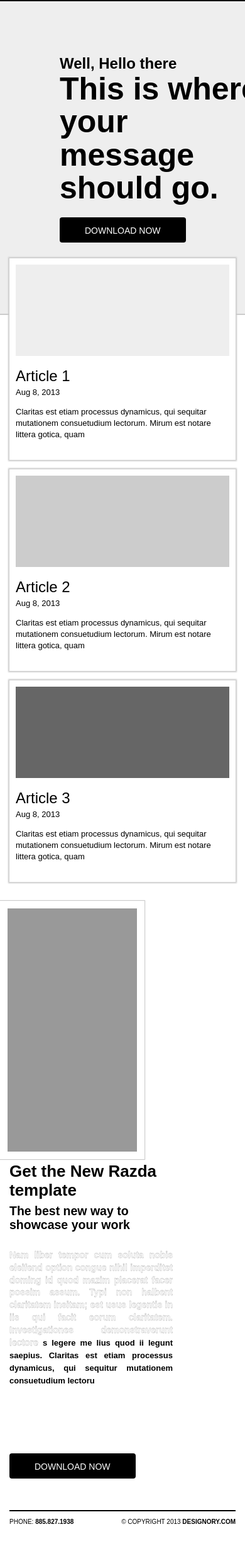
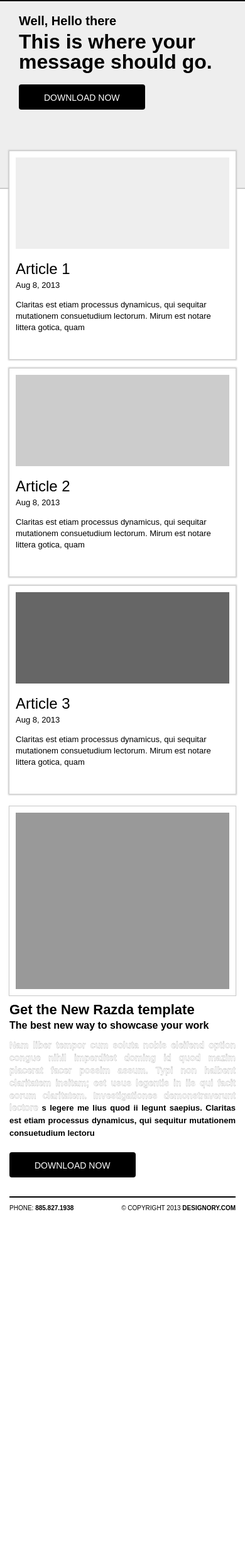
Before and after one commit to constantinpojoga/designory, a PHP site: page / in a window 390 px wide; the page is wider, and only the part inside the window is pictured. Shown: the part 85-2547 px from the top of that part at 63% size. After the commit the page ends 2006 px from the top of that part, so only its background shows below. Run offline with PHP 8.4, Linux system fonts and the light colour scheme.

Commit message:
responsive version

```diff
--- a/app/css/style.css
+++ b/app/css/style.css
@@ -537,7 +537,7 @@ li {
   li:last-child {
     margin-bottom: 10px; }
 
-@media screen and (min-width: 750px) {
+@media screen and (min-width: 768px) {
   #menu-toggle {
     display: none;
     margin-right: 0; }
@@ -638,7 +638,7 @@ p {
     -webkit-box-shadow: 0px 0px 1px 1px #ccc;
     box-shadow: 0px 0px 1px 1px #ccc;
     height: 410px;
-    margin: 0 45px 0px -15px;
+    margin: 0 40px 0px 0px;
     padding: 12px; }
     .section-2 .article-one-half .photo-one-half {
       background-color: #999;
@@ -663,6 +663,67 @@ p {
 .msg-one-half h2 {
   margin-bottom: 27px; }
 
+@media (max-width: 991px) {
+  .section-1 .article-one-third {
+    height: 330px; }
+  .section-2 {
+    padding: 15px 100px 0 0; }
+    .section-2 .article-one-half {
+      height: 330px;
+      margin: 0;
+      padding: 10px; }
+    .section-2 .razda-msg {
+      line-height: 1.53em;
+      margin-bottom: 10px;
+      margin-right: 0; }
+  .msg-one-half h1 {
+    margin-top: 10px;
+    margin-bottom: -10px; }
+  .msg-one-half h2 {
+    margin-bottom: 10px; } }
+
 @media (max-width: 768px) {
+  .hero {
+    min-height: 340px; }
+    .hero .hero-center-text {
+      left: 50px;
+      top: 40px; }
+    .hero h1 {
+      margin-top: 5px;
+      font-size: 40px;
+      margin-bottom: 20px;
+      line-height: 1em; }
+    .hero h3 {
+      font-size: 22px; }
+  .negative-margin-top {
+    margin-top: -70px; }
+  .section-2 {
+    margin: -10px -100px 30px 0px; }
+    .section-2 .article-one-half {
+      margin-right: 0px; }
+    .section-2 .razda-msg {
+      margin-bottom: 20px; } }
+
+@media (max-width: 480px) {
   .section-1 .article-one-third {
-    margin-bottom: 15px; } }
+    margin-bottom: 15px;
+    min-height: 280px; }
+  .hero {
+    min-height: 300px; }
+    .hero .hero-center-text {
+      left: 30px;
+      top: 20px; }
+    .hero h1 {
+      margin-top: 5px;
+      font-size: 32px; }
+    .hero h3 {
+      font-size: 20px;
+      margin: 0; }
+  .negative-margin-top {
+    margin-top: -60px; }
+  .section-2 .article-one-half {
+    height: 300px; }
+  .msg-one-half h1 {
+    font-size: 22px; }
+  .msg-one-half h2 {
+    font-size: 16px; } }
--- a/app/scss/partials/_header.scss
+++ b/app/scss/partials/_header.scss
@@ -52,7 +52,7 @@ li {
   }
 }
 
-@media screen and (min-width: 750px) {
+@media screen and (min-width: 768px) {
   #menu-toggle {
     display: none;
     margin-right: 0;
--- a/app/scss/style.scss
+++ b/app/scss/style.scss
@@ -88,7 +88,7 @@ p {
     -webkit-box-shadow: 0px 0px 1px 1px $gray-2;
             box-shadow: 0px 0px 1px 1px $gray-2;
     height: 410px;
-    margin: 0 45px 0px -15px;
+    margin: 0 40px 0px 0px;
     padding: 12px;
     .photo-one-half {
       background-color: $gray-4;
@@ -122,10 +122,107 @@ p {
   }
 }
 
+@media (max-width: 991px) {
+  .section-1 {
+    .article-one-third {
+      height: 330px;
+    }
+  }
+
+  .section-2 {
+    padding: 15px 100px 0 0;
+    .article-one-half {
+      height: 330px;
+      margin: 0;
+      padding: 10px;
+    }
+    .razda-msg {
+      line-height: 1.53em;
+      margin-bottom: 10px;
+      margin-right: 0;
+    }
+  }
+  .msg-one-half {
+    h1 {
+      margin-top: 10px;
+      margin-bottom: -10px;
+    }
+    h2 {
+      margin-bottom: 10px;
+    }
+  }
+}
+
 @media (max-width: 768px) {
+  .hero {
+    min-height: 340px;
+     .hero-center-text {
+      left: 50px;
+      top: 40px;
+    }
+    h1 {
+      margin-top: 5px;
+      font-size: 40px;
+      margin-bottom: 20px;
+      line-height: 1em;
+    }
+    h3 {
+      font-size: 22px;
+    }
+  }
+  .negative-margin-top {
+    margin-top: -70px;
+  }
+  .section-2 {
+    margin: -10px -100px 30px 0px;
+    .article-one-half {
+      margin-right: 0px;
+    }
+    .razda-msg {
+      margin-bottom: 20px;
+    }
+  }
+}
+
+@media (max-width: 480px) {
   .section-1 {
     .article-one-third {
       margin-bottom: 15px;
+      min-height: 280px;
+
     }
   }
+  .hero {
+    min-height: 300px;
+     .hero-center-text {
+      left: 30px;
+      top: 20px;
+    }
+    h1 {
+      margin-top: 5px;
+      font-size: 32px;
+    }
+    h3 {
+      font-size: 20px;
+      margin: 0;
+    }
+  }
+  .negative-margin-top {
+    margin-top: -60px;
+  }
+  .section-2 {
+    // margin: -10px -100px 0 15px;
+    .article-one-half {
+      height: 300px;
+    }
+  }
+    .msg-one-half {
+    h1 {
+      font-size: 22px;
+    }
+    h2 {
+      font-size: 16px;
+    }
+  }
+
 }
```
